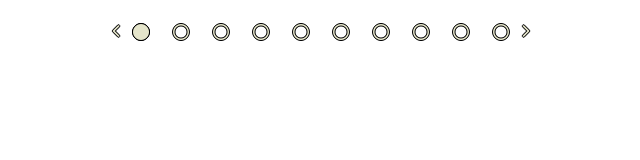
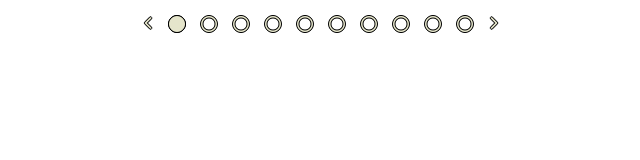
Before and after one commit to waleedlugod/solar-system, a website built with Vite: page index.html in a window 1280 px wide. Shown: the whole page, without its empty margins (319-959 px from the left). Built offline with nearby package versions, Linux system fonts and the light colour scheme; animation ran at ten frames a second; files whose address does not match are found by name; what lil-gui would draw is missing.

Commit message:
ui changes

```diff
--- a/main.js
+++ b/main.js
@@ -302,7 +302,7 @@ window.addEventListener("resize", () => {
     renderer.setPixelRatio(Math.min(window.devicePixelRatio, 2));
 });
 
-function focusPlanet() {
+function updateFocus() {
     const destination = new THREE.Vector3();
     destination.copy(planets[controlsParameters.focus].position);
     destination.x +=
@@ -327,28 +327,36 @@ function focusPlanet() {
     });
     changeNavStyle(controlsParameters.focus);
 }
-gui.add(controlsParameters, "focus", 0, planets.length - 1, 1).onChange(focusPlanet);
-gui.add(controlsParameters, "cameraAngle", 0, Math.PI * 2, 0.01).onChange(focusPlanet);
-focusPlanet();
+gui.add(controlsParameters, "focus", 0, planets.length - 1, 1).onChange(updateFocus);
+gui.add(controlsParameters, "cameraAngle", 0, Math.PI * 2, 0.01).onChange(updateFocus);
+updateFocus();
 
 // Navigation
 const navigateIn = document.querySelector("#navigate-in");
 navigateIn.addEventListener("click", () => {
     if (controlsParameters.focus > 0) controlsParameters.focus--;
-    focusPlanet();
+    updateFocus();
 });
 const navigateOut = document.querySelector("#navigate-out");
 navigateOut.addEventListener("click", () => {
     if (controlsParameters.focus < planets.length - 1) controlsParameters.focus++;
-    focusPlanet();
+    updateFocus();
 });
 
 function changeNavStyle(currentIdx) {
-    const current = document.querySelectorAll(`.fa-stack > .fa-solid`);
-    for (let i = 0; i < current.length; i++) {
-        current[i].style.opacity = "0";
+    const filledCircles = document.querySelectorAll(`.fa-stack > .fa-solid`);
+    for (let i = 0; i < filledCircles.length; i++) {
+        filledCircles[i].style.opacity = "0";
     }
-    current[currentIdx].style.opacity = "1";
+    filledCircles[currentIdx].style.opacity = "1";
+}
+
+const planetNavs = document.querySelectorAll(".fa-stack");
+for (let i = 0; i < planetNavs.length; i++) {
+    planetNavs[i].addEventListener("click", () => {
+        controlsParameters.focus = i;
+        updateFocus();
+    });
 }
 
 /**
--- a/style.css
+++ b/style.css
@@ -20,6 +20,7 @@ nav {
     flex-direction: row;
     justify-content: center;
     align-items: center;
+    gap: 1rem;
     z-index: 1;
     pointer-events: none;
 }
@@ -38,10 +39,25 @@ button {
 i {
     color: #e5e5cb;
     text-shadow: -1px 0 #000, 0 1px #000, 1px 0 #000, 0 -1px #000;
+    height: 1em;
+}
+
+i.fa-stack-1x {
+    line-height: normal;
+}
+
+span.fa-stack {
+    width: 1em;
+    height: 1em;
+    display: flex;
+    justify-content: center;
+    align-items: center;
 }
 
 .fa-stack > .fa-solid {
     opacity: 0;
+    cursor: pointer;
+    pointer-events: auto;
 }
 
 .webgl {
```
